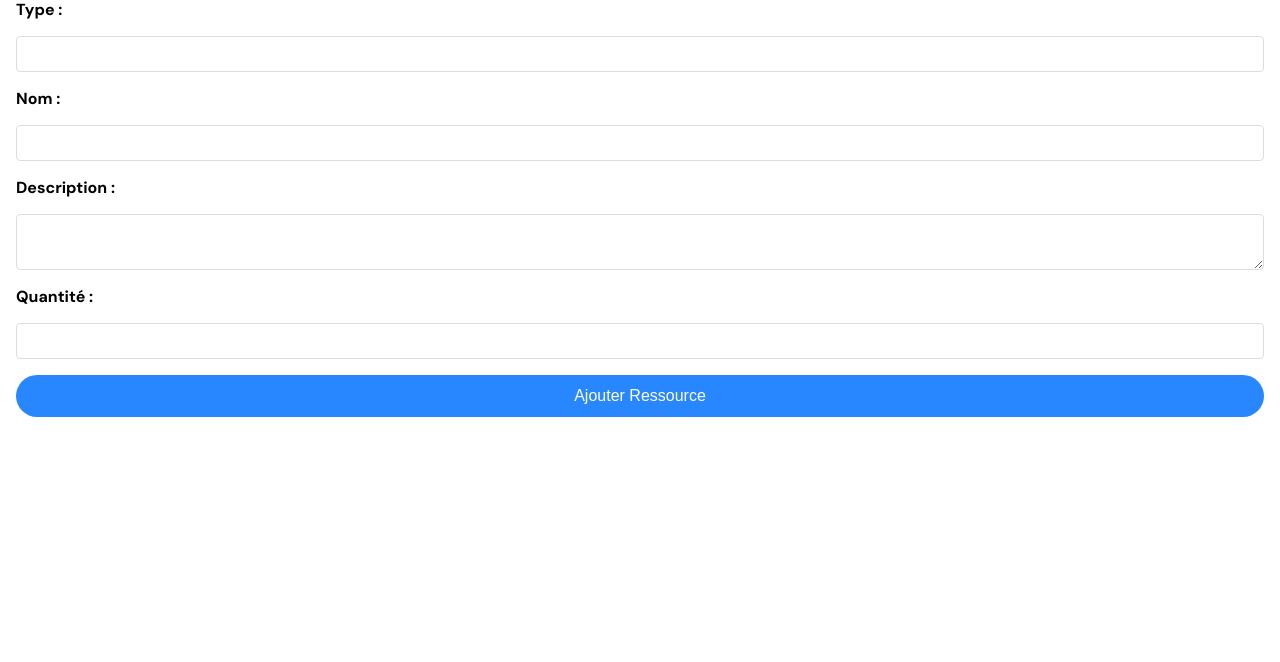
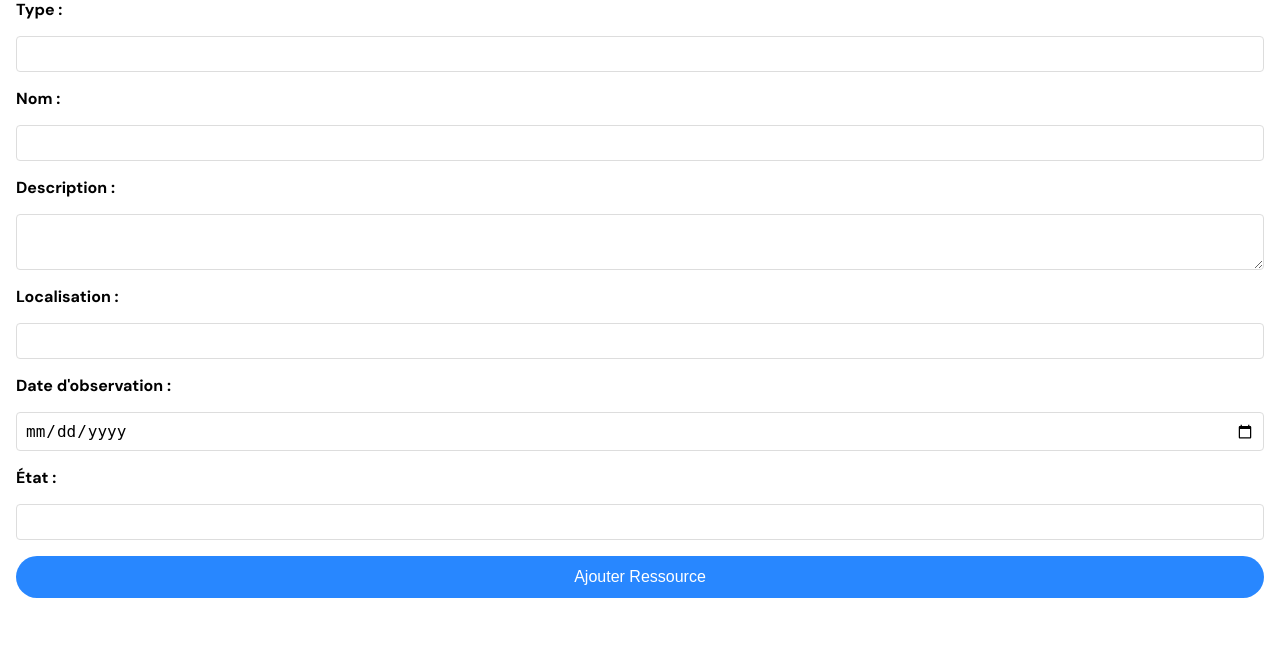
Before and after one commit to william-rauwens-oliver/parcNational, a PHP site: page /dashboard.php in a window 1280 px wide. Shown: the part 1422-2084 px from the top of the page. Before the commit the page ends 1839 px from the top, so only its background shows below. Run offline with PHP 8.4, Linux system fonts and the light colour scheme; data that the repository does not hold is empty.

Commit message:
Delete commentary.

```diff
--- a/ajouter_sentier.php
+++ b/ajouter_sentier.php
@@ -13,14 +13,12 @@ try {
     die("Erreur de connexion à la base de données : " . $e->getMessage());
 }
 
-// Vérification que les données ont été envoyées
 if ($_SERVER['REQUEST_METHOD'] == 'POST') {
     $nom_sentier = $_POST['nom_sentier'];
     $description = $_POST['description'];
     $difficulte = $_POST['difficulte'];
     $longueur_km = $_POST['longueur_km'];
 
-    // Préparation et exécution de la requête SQL
     $stmt = $pdo->prepare("INSERT INTO Sentier (nom_sentier, description, difficulte, longueur_km) VALUES (:nom_sentier, :description, :difficulte, :longueur_km)");
     $stmt->execute([
         ':nom_sentier' => $nom_sentier,
@@ -29,7 +27,7 @@ if ($_SERVER['REQUEST_METHOD'] == 'POST') {
         ':longueur_km' => $longueur_km
     ]);
 
-    header("Location: dashboard.php"); // Redirection vers le tableau de bord après ajout
+    header("Location: dashboard.php");
     exit;
 }
 ?>
--- a/dashboard.php
+++ b/dashboard.php
@@ -238,8 +238,14 @@ $ressources = $stmt->fetchAll(PDO::FETCH_ASSOC);
     <label for="description">Description :</label>
     <textarea id="description" name="description" required></textarea>
 
-            <label for="quantite">Quantité :</label>
-            <input type="number" id="quantite" name="quantite" step="1" required>
+    <label for="localisation">Localisation :</label>
+    <input type="text" id="localisation" name="localisation" required>
+
+    <label for="date_observation">Date d'observation :</label>
+    <input type="date" id="date_observation" name="date_observation" required>
+
+    <label for="etat">État :</label>
+    <input type="text" id="etat" name="etat" required>
 
     <button type="submit" class="btn">Ajouter Ressource</button>
 </form>
--- a/modifier_utilisateur.php
+++ b/modifier_utilisateur.php
@@ -1,13 +1,11 @@
 <?php
 session_start();
 
-// Vérifier si l'utilisateur est connecté et est un admin
 if (!isset($_SESSION['role']) || $_SESSION['role'] != 'admin') {
     header('Location: SignIn.php');
     exit();
 }
 
-// Connexion à la base de données
 $host = 'localhost';
 $dbname = 'parcNational';
 $username = 'root';
@@ -23,7 +21,6 @@ try {
 if (isset($_GET['id'])) {
     $id = $_GET['id'];
 
-    // Récupérer les informations de l'utilisateur
     $stmt = $pdo->prepare("SELECT * FROM Utilisateur WHERE id_utilisateur = ?");
     $stmt->execute([$id]);
     $utilisateur = $stmt->fetch();
@@ -32,13 +29,11 @@ if (isset($_GET['id'])) {
         die("Utilisateur non trouvé.");
     }
 
-    // Si le formulaire est soumis
     if ($_SERVER["REQUEST_METHOD"] == "POST") {
         $nom = $_POST['nom'];
         $email = $_POST['email'];
         $role = $_POST['role'];
 
-        // Mise à jour des informations de l'utilisateur
         $stmt = $pdo->prepare("UPDATE Utilisateur SET nom = ?, email = ?, role = ? WHERE id_utilisateur = ?");
         if ($stmt->execute([$nom, $email, $role, $id])) {
             header("Location: dashboard.php");
--- a/supprimer_utilisateur.php
+++ b/supprimer_utilisateur.php
@@ -1,13 +1,11 @@
 <?php
 session_start();
 
-// Vérifier si l'utilisateur est connecté et est un admin
 if (!isset($_SESSION['role']) || $_SESSION['role'] != 'admin') {
     header('Location: SignIn.php');
     exit();
 }
 
-// Connexion à la base de données
 $host = 'localhost';
 $dbname = 'parcNational';
 $username = 'root';
@@ -23,7 +21,6 @@ try {
 if (isset($_GET['id'])) {
     $id = $_GET['id'];
 
-    // Suppression de l'utilisateur
     $stmt = $pdo->prepare("DELETE FROM Utilisateur WHERE id_utilisateur = ?");
     if ($stmt->execute([$id])) {
         header("Location: dashboard.php");
```
Also changed, not shown: ajouter_ressource.php (+9 -6 lines). Lines whose indentation alone changed are shown as unchanged.
